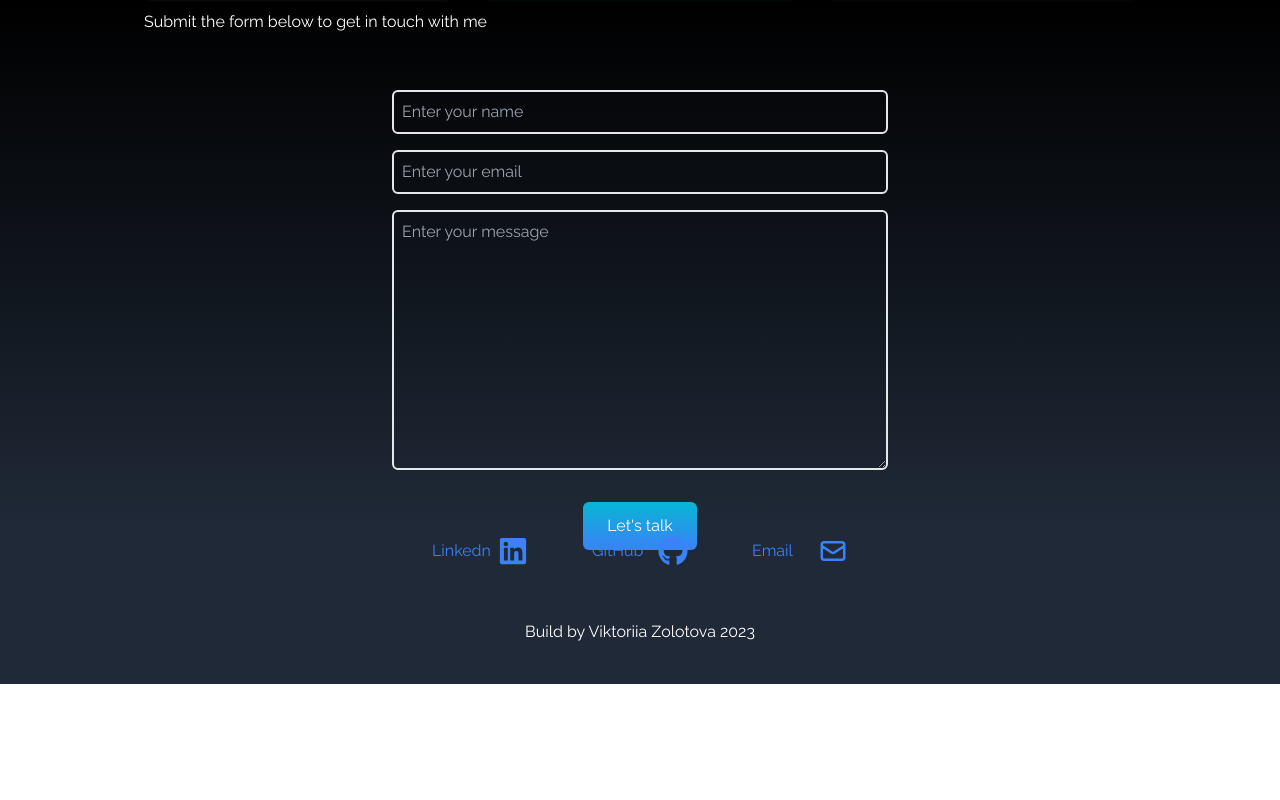
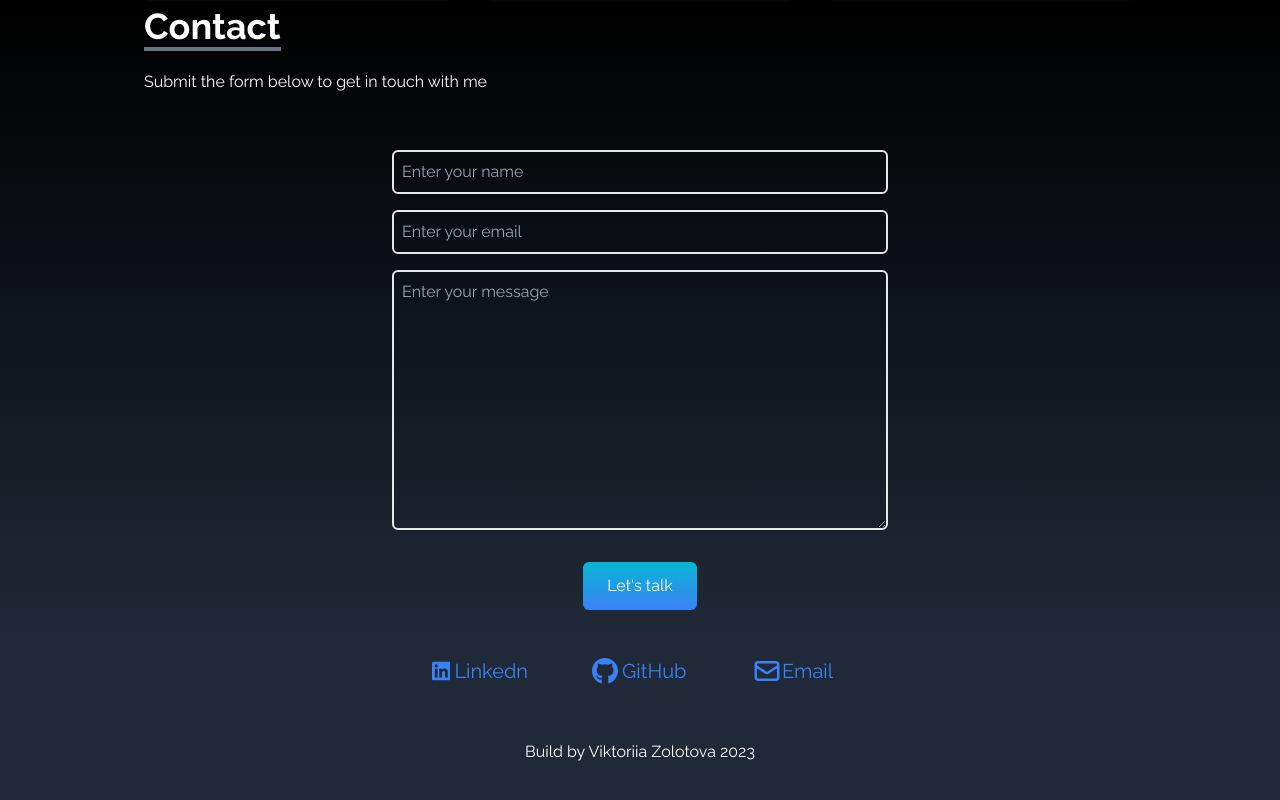
Before and after one commit to viktoriiazolotova/portfolio-website-react, a React (Create React App) app: page / in a window 1280 px wide. Shown: the part 3196-3996 px from the top of the page. Before the commit the page ends 3880 px from the top, so only its background shows below. Built offline with nearby package versions, Linux system fonts and the light colour scheme.

Commit message:
Fix social links styling, remove comments

```diff
--- a/src/components/Contact.jsx
+++ b/src/components/Contact.jsx
@@ -4,7 +4,7 @@ const Contact = () => {
     return (
         <div
             name="contact"
-            className="w-full h-[65vh] bg-gradient-to-b from-black to-gray-800 p-4 text-white"
+            className="w-full h-[80vh] bg-gradient-to-b from-black to-gray-800 p-4 text-white"
         >
             <div className="flex flex-col p-4 justify-center max-w-screen-lg mx-auto h-full">
                 <div className="pb-8">
--- a/src/components/Home.jsx
+++ b/src/components/Home.jsx
@@ -1,6 +1,5 @@
 import React from 'react'
 import HeroImage2 from '../assets/heroImage2.png'
-// import { HiArrowRight } from 'react-icons/hi'
 import { Link } from 'react-scroll'
 import { MdKeyboardArrowRight } from 'react-icons/md'
 
--- a/src/components/SocialLinks.jsx
+++ b/src/components/SocialLinks.jsx
@@ -8,17 +8,17 @@ const SocialLinks = () => {
             id: 1,
             child: (
                 <>
-                    Linkedn <FaLinkedin size={30} />
+                    <FaLinkedin size={30} className="pr-1" /> Linkedn
                 </>
             ),
             href: 'https://www.linkedin.com/in/viktoriiazolotova/',
-            style: 'rounded-tr-md',
         },
         {
             id: 2,
             child: (
                 <>
-                    GitHub <FaGithub size={30} />
+                    <FaGithub size={30} className="pr-1" />
+                    GitHub
                 </>
             ),
             href: 'https://github.com/viktoriiazolotova',
@@ -27,7 +27,8 @@ const SocialLinks = () => {
             id: 3,
             child: (
                 <>
-                    Email <HiOutlineMail size={30} />
+                    <HiOutlineMail size={30} />
+                    Email
                 </>
             ),
             href: 'mailto:viktoriiazolotova@gmail.com',
@@ -40,10 +41,12 @@ const SocialLinks = () => {
                 {links.map(({ id, child, href, style, download }) => (
                     <li
                         key={id}
-                        className={`w-40 h-14 px-4 ${style} hover:scale-105 duration-200 p-3 cursor-pointer`}
+                        className={
+                            'w-40 h-14 px-4 lg:text-xl hover:scale-105  hover:text-white duration-200 p-3 cursor-pointer'
+                        }
                     >
                         <a
-                            className="flex justify-between items-center w-full px-4"
+                            className="flex justify-space-around items-center w-full px-4"
                             href={href}
                             download={download}
                             target="_blank"
```
